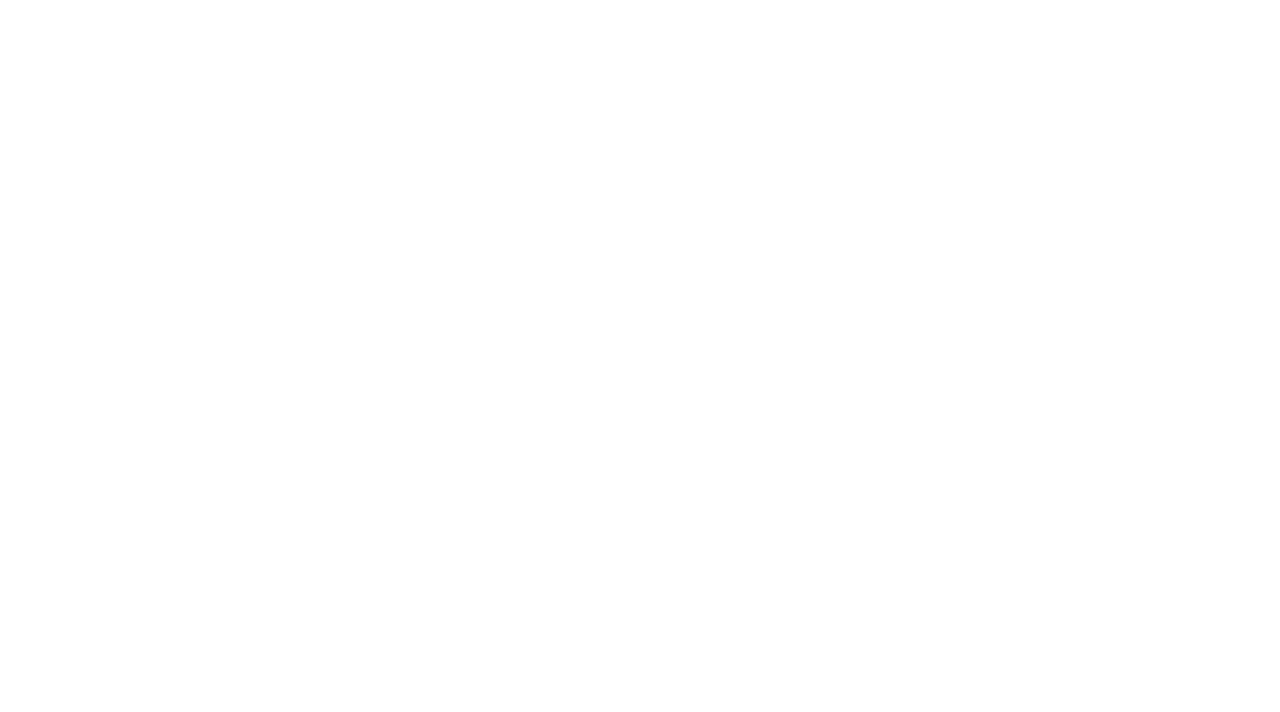
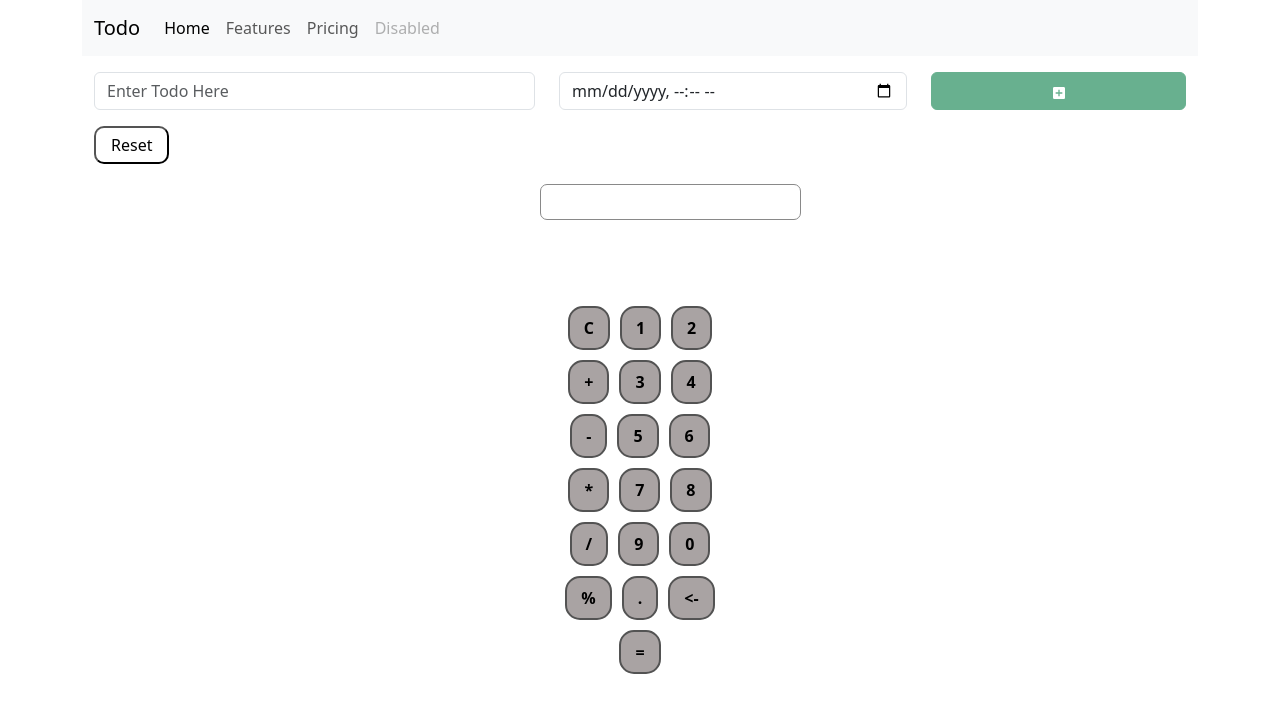
Before and after one commit to aliladakhi/Todo_calcu, a React (Vite) app: page / in a window 1280 px wide. Shown: the top 712 px of the page. Built offline with nearby package versions, Linux system fonts and the light colour scheme.

Commit message:
Add a Calculator

```diff
--- a/package.json
+++ b/package.json
@@ -12,7 +12,8 @@
   "dependencies": {
     "bootstrap": "^5.3.3",
     "react": "^18.3.1",
-    "react-dom": "^18.3.1"
+    "react-dom": "^18.3.1",
+    "react-icons": "^5.2.1"
   },
   "devDependencies": {
     "@types/react": "^18.3.3",
--- a/src/App.jsx
+++ b/src/App.jsx
@@ -1,9 +1,16 @@
-//import Todo from "./Components/Todo/Todo"
-
+import Calcu from "./Components/Calcu/Calcu";
+import Todo  from "./Components/Todo/Todo";
 function App() {
-<>
-<h1>Hi</h1>
-</>
+  return (
+    <>
+      <div className="container">
+        <Todo/>
+      </div>
+      <div className="container">
+        <Calcu />
+      </div>
+    </>
+  );
 }
 
-export default App
+export default App;
--- /dev/null
+++ b/src/Components/Calcu/Button.jsx
@@ -0,0 +1,13 @@
+import React from "react";
+import style from "./Button.module.css";
+
+function Button({handleClick,buttonValue }) {
+
+  return (
+    <button onClick={()=>handleClick(buttonValue)} className={`${style.btn}`}>
+      {buttonValue}
+    </button>
+  );
+}
+
+export default Button;
--- /dev/null
+++ b/src/Components/Calcu/Button.module.css
@@ -0,0 +1,8 @@
+.btn{
+  padding-inline: 14px;
+  padding-block: 8px;
+  border-radius: 15px;
+  border: 2px rgb(83, 83, 83) solid;
+  background-color: rgb(169, 163, 163);
+  font-weight: bold;
+}
--- /dev/null
+++ b/src/Components/Calcu/Calcu.jsx
@@ -0,0 +1,76 @@
+import React, { useState } from 'react'
+import Input from './Input'
+import Button from './Button'
+import style from "./Calcu.module.css"
+
+function Calcu() {
+  const optrList=[
+    "C","1","2","+","3","4","-","5","6","*","7","8","/","9","0","%",".","<-","="
+  ]
+
+  const [value,setValue]=useState("")
+
+  const [error,setError]=useState("")
+
+
+  function handleClick(buttonValue) {
+    if (buttonValue == "C" || buttonValue=="Delete") {
+      setValue("");
+    } else if (buttonValue == "=" || buttonValue=="Enter") {
+      if(value.length!=0){
+        let newValue = String(eval(value));
+        setValue(newValue);
+      }
+
+    } else if (buttonValue == "<-" || buttonValue=="Backspace") {
+      console.log(typeof value);
+      let newValue = value.slice(0, value.length - 1);
+      setValue(newValue);
+    } else if(["1","2","+","3","4","5","-","6","7","*","8","9","/","0",".","%"
+    ].includes(buttonValue)) {
+      if (
+        (["+", "-", "*", "/", "%","."].includes(value[value.length - 1]) &&
+          ["+", "-", "*", "/", "%","."].includes(buttonValue))) {
+            throw Error("Invalid Entry")
+      } else {
+        let newValue = value + buttonValue;
+        setValue(newValue);
+      }
+    }else{
+
+      throw Error("Invalid Entry: Strict mode is ON")
+    }
+  }
+
+
+  function handleClickk(buttonValue){
+    try {
+      handleClick(buttonValue)
+    } catch (error) {
+      setError(error.message)
+      setTimeout(()=>{
+        setError("")
+      },700)
+    }
+
+  }
+  return (
+    <>
+    <div className={`${style.container}`}>
+      <div>
+        <Input value={value} handleClick={handleClickk}/>
+      </div>
+      <div className={`${style.message}`}>
+        <p>{error}</p>
+      </div>
+      <div className={`${style.btns}`}>
+        {optrList.map((opr,key)=>{
+            return <Button key={key} handleClick={handleClickk} buttonValue={opr}/>
+        })}
+      </div>
+      </div>
+    </>
+  )
+}
+
+export default Calcu
--- /dev/null
+++ b/src/Components/Calcu/Calcu.module.css
@@ -0,0 +1,24 @@
+.message p{
+  text-align: center;
+  color: red;
+  font-weight: bold;
+  height: 50px;
+  width: 100%;
+
+}
+
+.container{
+  width: 200px;
+  padding-top: 20px;
+  margin: auto;
+}
+
+.btns{
+  display: flex;
+  gap: 10px;
+  flex-wrap: wrap;
+  justify-content: center;
+  align-items: center;
+  padding: 20px;
+
+}
--- /dev/null
+++ b/src/Components/Calcu/Input.jsx
@@ -0,0 +1,13 @@
+import React from 'react'
+import css from "./Input.module.css"
+
+function Input({value,handleClick}) {
+
+  return (
+    <div>
+      <input className={`${css.expr}`} onKeyDown={(e)=>handleClick(e.key)}  value={value} type="text" readOnly/>
+    </div>
+  )
+}
+
+export default Input
--- /dev/null
+++ b/src/Components/Calcu/Input.module.css
@@ -0,0 +1,8 @@
+.expr{
+  padding-inline: 7px;
+  padding-block: 5px;
+  border-radius: 7px;
+  border: 1.6px rgb(137, 137, 137) solid;
+  font-weight: bold;
+  overflow:scroll;
+}
--- a/src/Components/Todo/Card.jsx
+++ b/src/Components/Todo/Card.jsx
@@ -1,3 +1,5 @@
+import { MdOutlineAutoDelete } from "react-icons/md";
+
 export default function Card({ key_, task_name, task_date, data_pass, update }) {
   let todoName = task_name;
   let todoDate = task_date;
@@ -27,7 +29,7 @@ export default function Card({ key_, task_name, task_date, data_pass, update })
 
       <div className="col-3">
         <button onClick={handleDelete} type="button" className="btn btn-danger container">
-          Delete
+        <MdOutlineAutoDelete />
         </button>
 
       </div>
--- a/src/Components/Todo/Table.jsx
+++ b/src/Components/Todo/Table.jsx
@@ -1,5 +1,5 @@
 import { useState } from "react";
-
+import { MdAddBox } from "react-icons/md";
 export default function Table({data_pass,update}) {
   const [task,setTask]=useState("")
   const [date,setDate]=useState("")
@@ -59,7 +59,7 @@ export default function Table({data_pass,update}) {
         </div>
         <div className="col-3 ">
           <button type="button" onClick={handleadd} className="btn btn-success container " disabled={task.length==0 || date.length==0}>
-            Add
+          <MdAddBox />
           </button>
         </div>
       </div>
--- a/src/Components/Todo/Todo.jsx
+++ b/src/Components/Todo/Todo.jsx
@@ -1,11 +1,10 @@
 import Header from "./Header"
 import Table from "./Table"
 import Card from "./Card";
-//import Data from "../Public/data";
 import { useState } from "react";
 import Clear from "./Clear";
 
-function Todo() {
+export default function Todo() {
   if(!localStorage.getItem("data")){
       localStorage.setItem("data",JSON.stringify([]))
   }
@@ -16,7 +15,7 @@ function Todo() {
   console.log(data)
 
   return (
-    <div className="container ">
+    <>
       <Header/>
       <div className="container text-center">
       <Table data_pass={data} update={updateDate}/>
@@ -27,8 +26,23 @@ function Todo() {
       <div className="container">
       <Clear  update={updateDate}/>
       </div>
-    </div>
+    </>
   )
 }
 
-export default Todo
+
+
+
+/*
+<div className="container ">
+      <Header/>
+      <div className="container text-center">
+      <Table data_pass={data} update={updateDate}/>
+      {Array.isArray(data) && data.map((value,key)=> {
+         return <Card key={key} key_={key} task_name={value.task_name} task_date={value.task_date} data_pass={data} update={updateDate}/>
+      })}
+      </div>
+      <div className="container">
+      <Clear  update={updateDate}/>
+      </div>
+    </div> */
```
Also changed, not shown: src/Components/Todo/Sde.jsx (added, +11 -0 lines), 1 other file (tests, documents, lock files or other folders).
